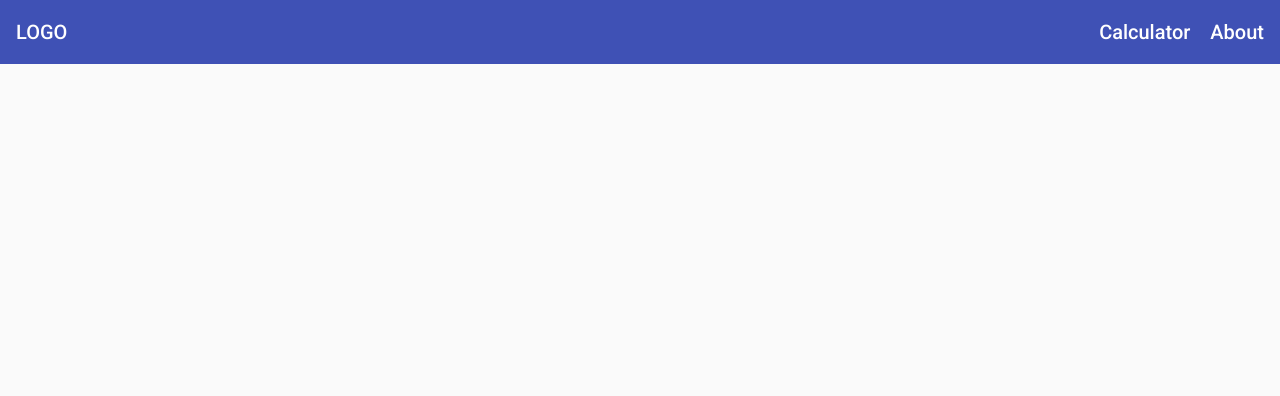
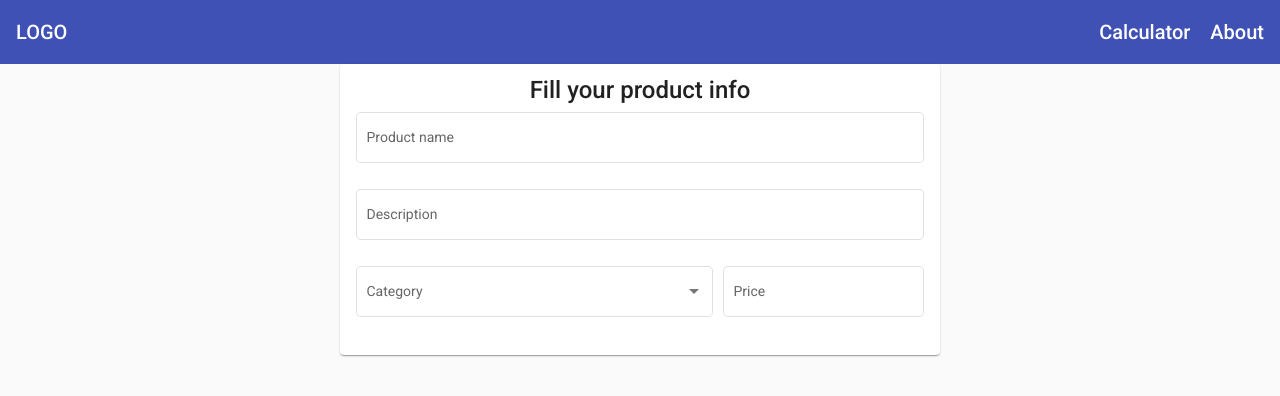
Before and after one commit to RafalSeifert/PC-Hardware-Calculator, an Angular app: page /calculator in a window 1280 px wide. Shown: the top 396 px of the page. Built offline with nearby package versions, Linux system fonts and the light colour scheme.

Commit message:
Create layout for calculator's form

```diff
--- a/src/app/calculator/components/calculator/calculator.component.html
+++ b/src/app/calculator/components/calculator/calculator.component.html
@@ -0,0 +1,2 @@
+<app-calculator-form></app-calculator-form>
+<app-calculator-table></app-calculator-table>
--- a/src/app/calculator/components/form/form.component.css
+++ b/src/app/calculator/components/form/form.component.css
@@ -0,0 +1,4 @@
+mat-card {
+  width: min(85%, 600px);
+  margin-inline: auto
+}
--- a/src/app/calculator/components/form/form.component.html
+++ b/src/app/calculator/components/form/form.component.html
@@ -0,0 +1,27 @@
+<mat-card fxLayout="column">
+  <mat-card-title fxLayoutAlign="center">Fill your product info</mat-card-title>
+  <mat-form-field appearance="outline">
+    <mat-label>Product name</mat-label>
+    <input matInput />
+  </mat-form-field>
+  <mat-form-field appearance="outline">
+    <mat-label>Description</mat-label>
+    <input matInput />
+  </mat-form-field>
+  <div fxLayoutAlign="space-between" fxLayoutGap="10px">
+    <mat-form-field fxFlex="75" appearance="outline">
+      <mat-label>Category</mat-label>
+      <mat-select placeholder="Category">
+        <mat-option value="Computer components">Computer components</mat-option>
+        <mat-option value="Peripherals">Peripherals</mat-option>
+        <mat-option value="Software">Software</mat-option>
+        <mat-option value="Other">Other</mat-option>
+      </mat-select>
+    </mat-form-field>
+    <mat-form-field fxFlex appearance="outline">
+      <mat-label>Price</mat-label>
+      <input matInput type="number" />
+    </mat-form-field>
+  </div>
+  <div fxLayoutAlign="center"></div>
+</mat-card>
```
Also changed, not shown: src/app/calculator/calculator.module.ts (+16 -0 lines).
